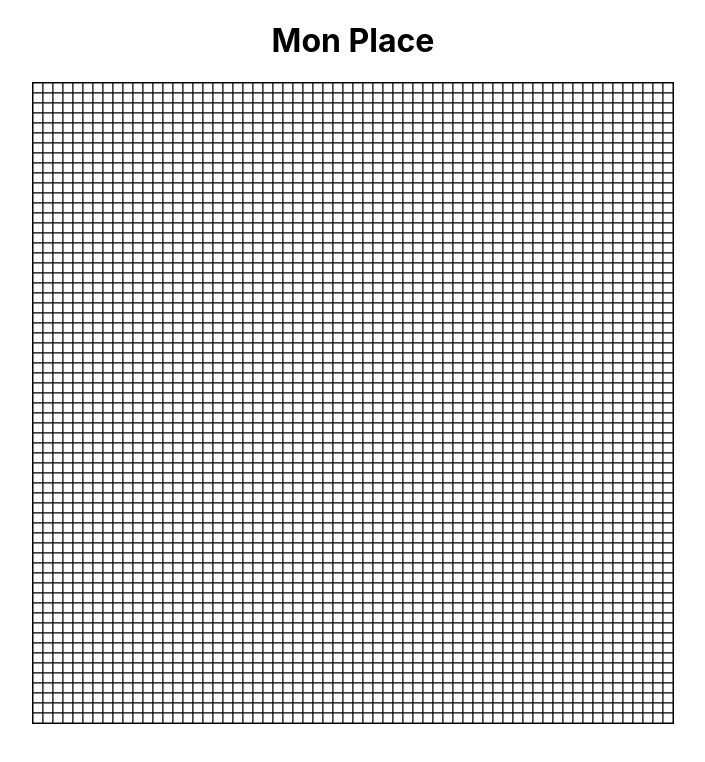
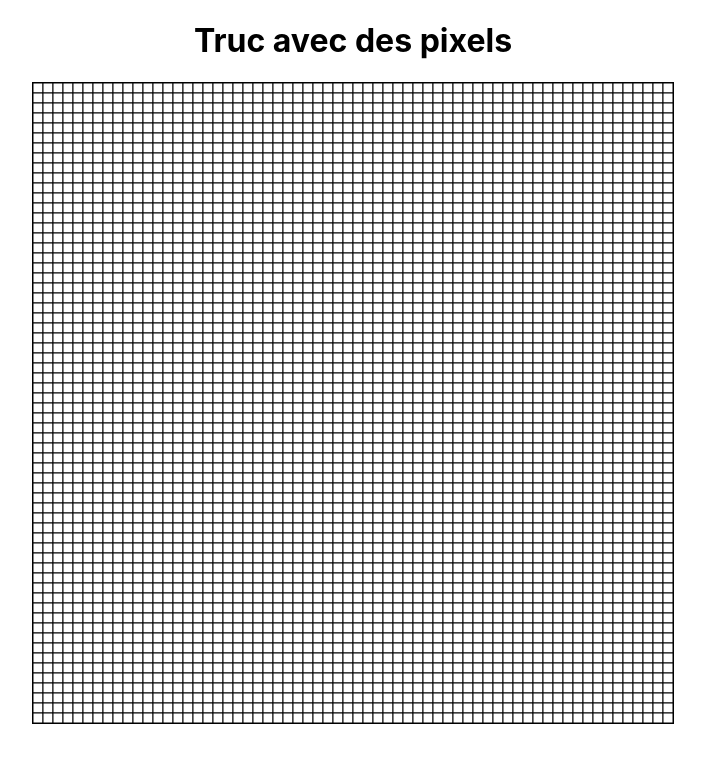
Before and after one commit to God-Micha/ProjetReactJS, a React (Create React App) app in the folder front/: page / in a window 1280 px wide. Shown: the top 762 px of the page, without its empty margins (287-992 px from the left). Built offline with nearby package versions, Linux system fonts and the light colour scheme.

Commit message:
Initialisation du canvas

```diff
--- a/front/src/App.jsx
+++ b/front/src/App.jsx
@@ -5,7 +5,7 @@ import Canvas from "./components/canvas/Canvas";
 function App() {
   return (
       <div className="App">
-        <h1>Mon Place</h1>
+        <h1>Truc avec des pixels</h1>
         <Canvas />
       </div>
   );
```
